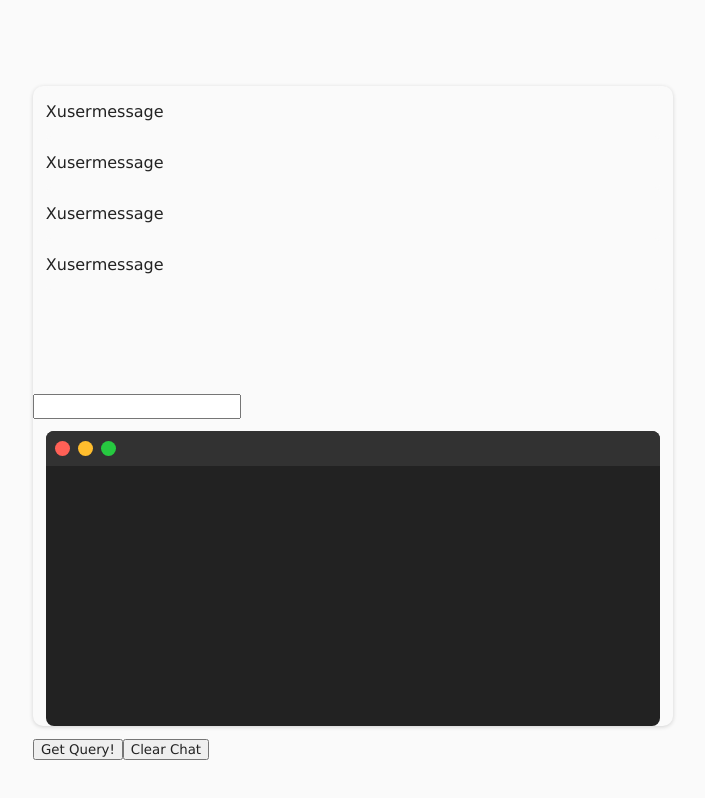
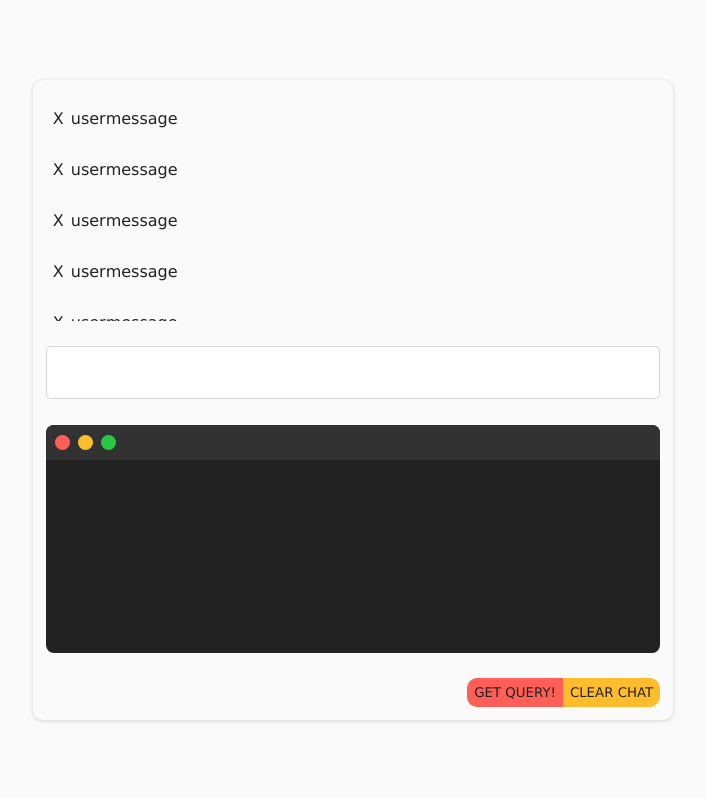
Before and after one commit to marceljaworski/SQL-Generator, a React (Vite) app: page / in a window 1280 px wide. Shown: the whole page, without its empty margins (287-992 px from the left). Built offline with nearby package versions, Linux system fonts and the light colour scheme.

Commit message:
button styles

```diff
--- a/src/components/MessageDisplay.tsx
+++ b/src/components/MessageDisplay.tsx
@@ -2,7 +2,7 @@
 function MassageDisplay() {
   return (
     <div className="message-display">
-      <p>X</p>
+      <p id="icon">X</p>
       <p>user</p>
       <p>message</p>
     </div>
--- a/src/components/MessagesDisplay.tsx
+++ b/src/components/MessagesDisplay.tsx
@@ -7,6 +7,13 @@
         <MessageDisplay/>
         <MessageDisplay/>
         <MessageDisplay/>
+        <MessageDisplay/>
+        <MessageDisplay/>
+        <MessageDisplay/>
+        <MessageDisplay/>
+        <MessageDisplay/>
+        <MessageDisplay/>
+        <MessageDisplay/>
     </div>
   )
 }
--- a/src/index.css
+++ b/src/index.css
@@ -24,6 +24,9 @@
   background-color: rgb(250, 250, 250);
   border-radius: 10px;
   box-shadow: rgba(0,0,0,0.16) 0 1px 4px;
+  display: flex;
+  justify-content: center;
+  flex-direction: column;
 }
 
 .code-display {
@@ -53,7 +56,7 @@
 }
 
 .button.first {
-  background-color: rgb(255, 96, 86);
+  background-color: rgb(255, 95, 86);
 }
 
 .button.middle {
@@ -62,6 +65,17 @@
 
 .button.last {
   background-color: rgb(38, 201, 64);
+}
+
+::-webkit-scrollbar {
+  -webkit-appearance: none;
+  width: 7px;
+}
+
+::-webkit-scrollbar-thumb {
+  border-radius: 4px;
+  background-color: rgba(0, 0, 0, .5);
+  -webkit-box-shadow: 0 0 1px rgba(255, 255, 255, .5);
 }
 
 .messages-display {
@@ -79,3 +93,37 @@
   background-color: rgb(250, 250, 250);
   margin: 5px, 0;
 }
+
+p#icon {
+  padding: 0 7px;
+}
+
+input {
+  margin: 2%;
+  padding: 16px;
+  border: solid rgba(0,0,0,0.16) 1px;
+  box-sizing: border-box;
+  border-radius: 5px;
+}
+
+.button-container {
+  margin: 2%;
+  display: flex;
+  justify-content: flex-end;
+}
+
+.button-container button {
+  text-transform: uppercase;
+  padding: 7px;
+  border: none;
+}
+
+button#get-query {
+  border-radius: 10px 0 0 10px;
+  background-color: rgb(255, 95, 86);
+}
+
+button#clear-chat {
+  border-radius: 0 10px 10px 0;
+  background-color: rgb(255, 189, 45);
+}
```
